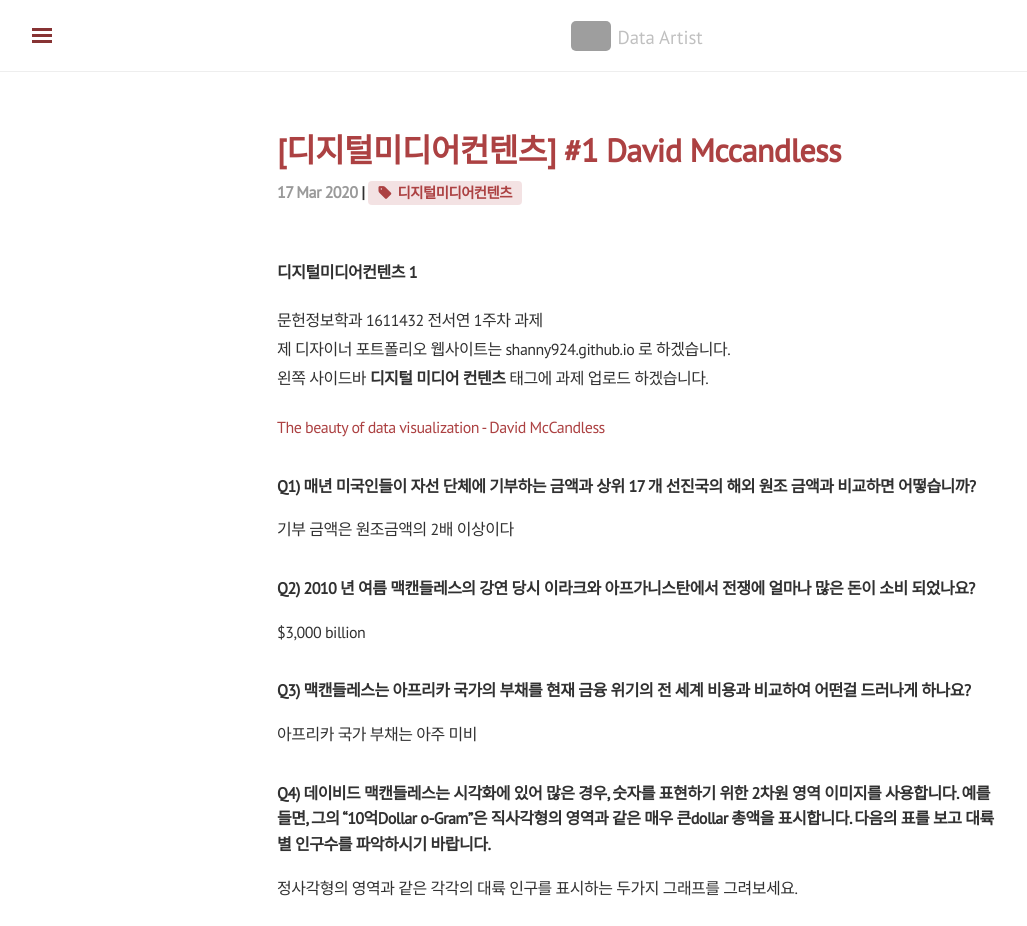
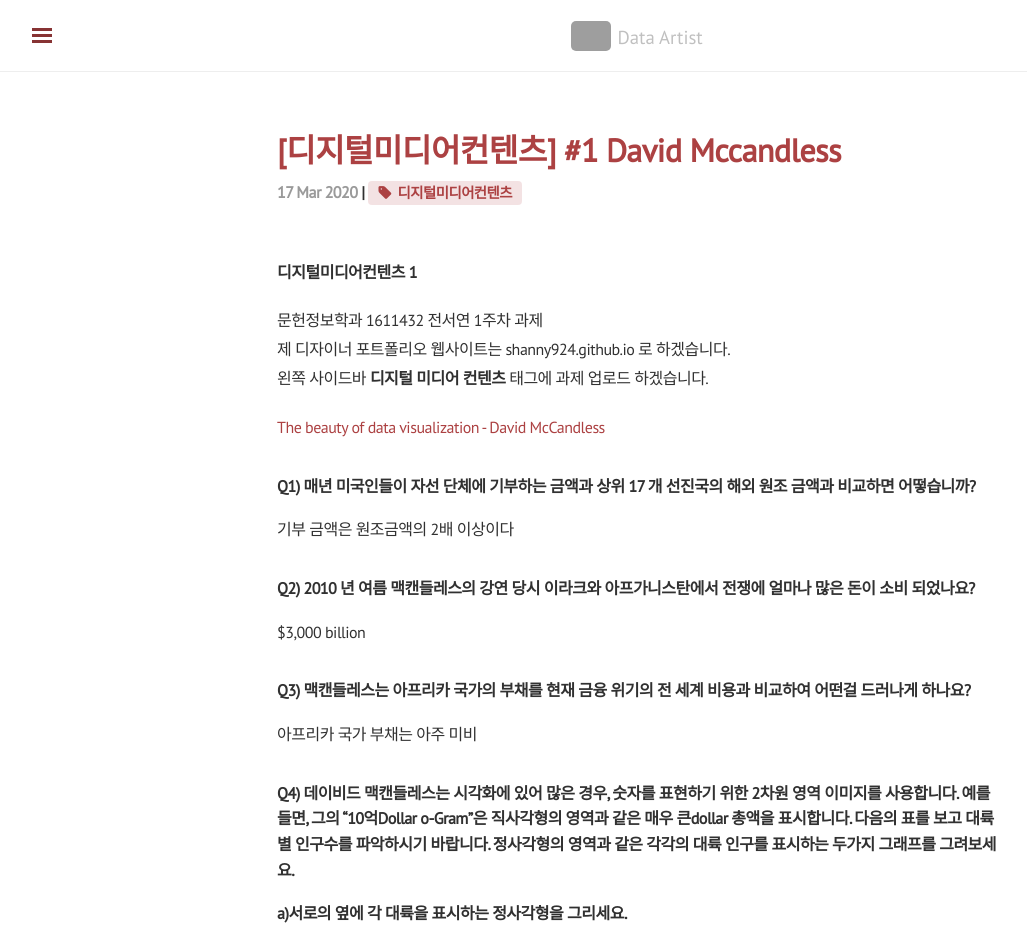
Before and after one commit to shanny924/shanny924.github.io, a Jekyll site: the page built from _posts/2020-03-17-dmc#1.md, in a window 1280 px wide and 1400 px high. Shown: the top 926 px of the window, without its empty margins (3-1030 px from the left). Built offline with Jekyll 4.4.1, drawn with Linux system fonts in a browser that asks for light colours; nearby versions of some CDN libraries; comment, search, counter and statistics services are not loaded; some of the changed lines change nothing that is shown; some of the changed text lies outside the part shown; grey boxes are pictures that could not be loaded.

Commit message:
Update 2020-03-17-dmc#1.md

```diff
--- a/_posts/2020-03-17-dmc#1.md
+++ b/_posts/2020-03-17-dmc#1.md
@@ -27,17 +27,17 @@ $3,000 billion
 
 아프리카 국가 부채는 아주 미비
 
-### Q4) 데이비드 맥캔들레스는 시각화에 있어 많은 경우, 숫자를 표현하기 위한 2차원 영역 이미지를 사용합니다. 예를 들면, 그의 “10억Dollar o-Gram"은 직사각형의 영역과 같은 매우 큰dollar 총액을 표시합니다. 다음의 표를 보고 대륙별 인구수를 파악하시기 바랍니다.
-정사각형의 영역과 같은 각각의 대륙 인구를 표시하는 두가지 그래프를 그려보세요.
+### Q4) 데이비드 맥캔들레스는 시각화에 있어 많은 경우, 숫자를 표현하기 위한 2차원 영역 이미지를 사용합니다. 예를 들면, 그의 “10억Dollar o-Gram"은 직사각형의 영역과 같은 매우 큰dollar 총액을 표시합니다. 다음의 표를 보고 대륙별 인구수를 파악하시기 바랍니다. 정사각형의 영역과 같은 각각의 대륙 인구를 표시하는 두가지 그래프를 그려보세요.
 
-a)서로의 옆에 각 대륙을 표시하는 정사각형을 그리세요.
+**a)서로의 옆에 각 대륙을 표시하는 정사각형을 그리세요.**
 
 Tableau Tree map 으로 대륙별 인구수 데이터를 표현했습니다.
 ![1](https://drive.google.com/uc?id=170vpQMJVbaQpWGuo4_FIC15fQLRgbEeZ)
 
 
 
-b)서로의 안쪽에 차례로 끼워 정사각형을 그리세요. (McCandless에 의해 사용된 “Sensory Bandwith" 시각화와유사).
+**b)서로의 안쪽에 차례로 끼워 정사각형을 그리세요. (McCandless에 의해 사용된 “Sensory Bandwith" 시각화와유사).**
+Tableau 에서 Filled Square chart 방식으로 표현했습니다.
 ![2](https://drive.google.com/uc?id=1w-IeEyYOoItL9ylcFHLV7DYS1xOuN_yC)
 
 
```
